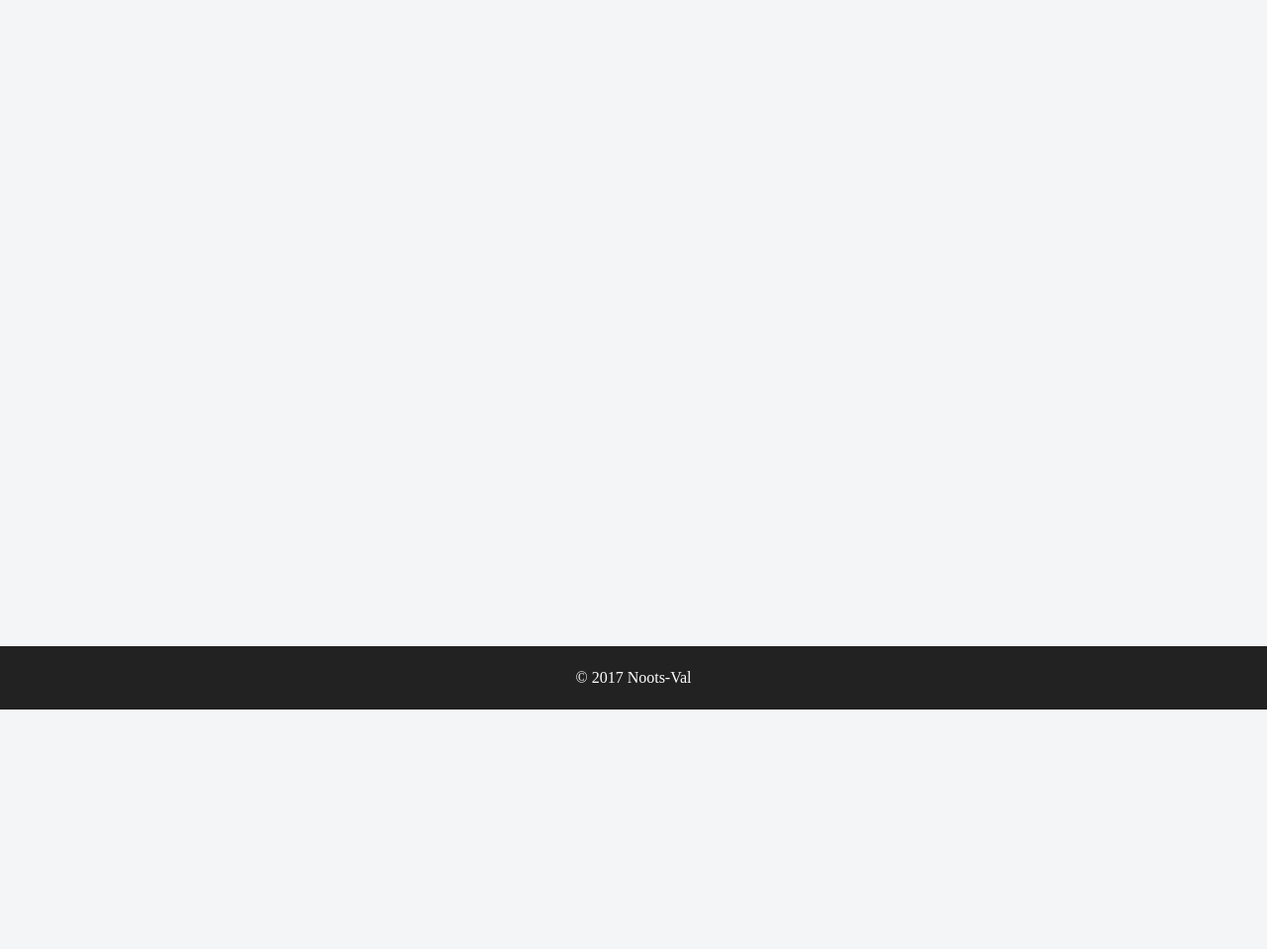
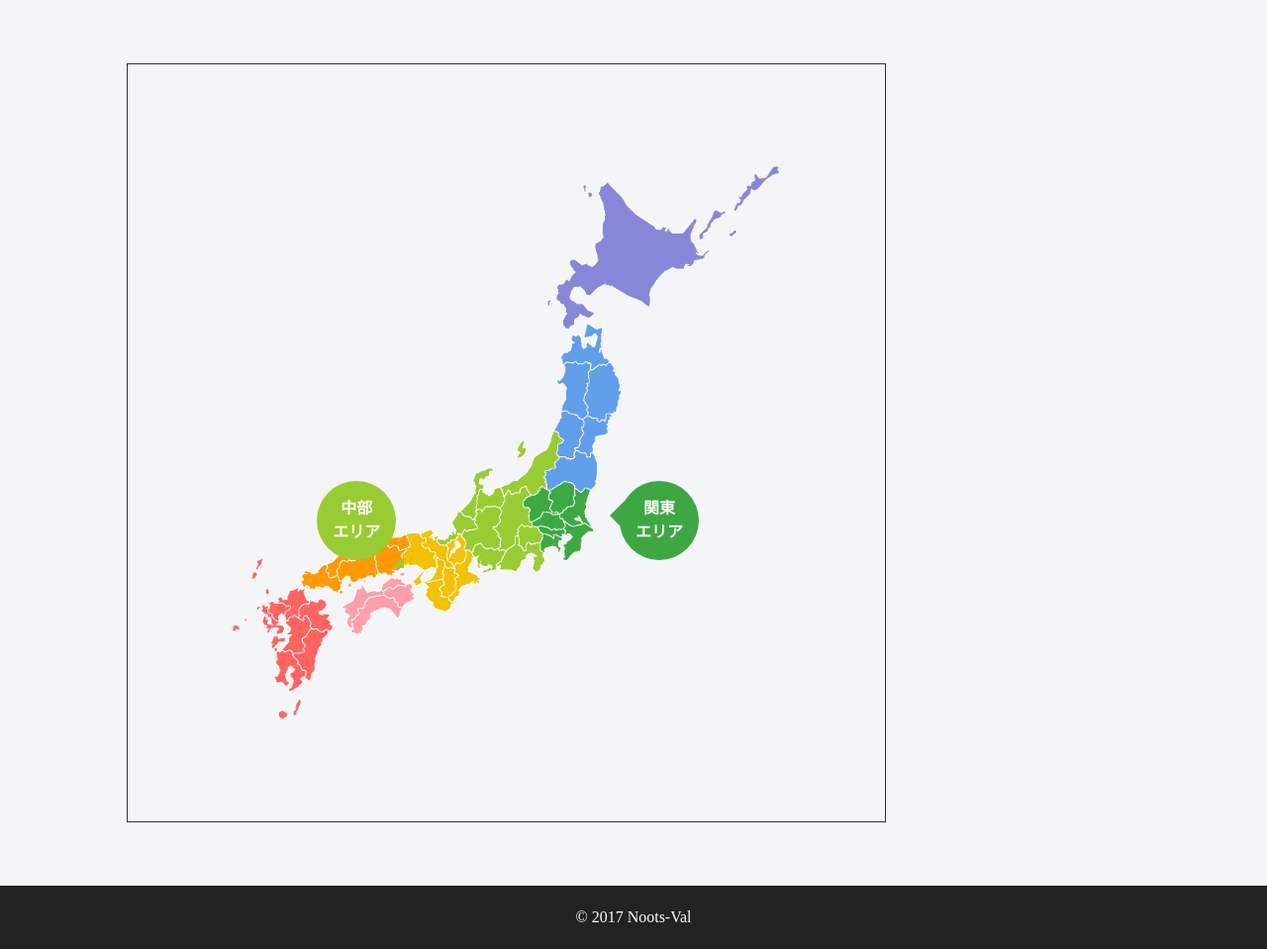
Before and after one commit to noots-val/Noots_Val, a Django app: template templates/portfolio/ec_index.html in a window 1280 px wide. Shown: the part 83-1042 px from the top of the page at 99% size. Before the commit the page ends 800 px from the top, so only its background shows below. Run offline with Django 3.2, Linux system fonts and the light colour scheme; the template is opened without the code that fills it, so the values that code supplies are empty.

Commit message:
ECサイトのトップページ作成中

```diff
--- /dev/null
+++ b/static/portfolio/css/ec_index.css
@@ -0,0 +1,74 @@
+@charset "UTF-8";
+
+/*===============================================
+画面の横幅が768px以上（パソコン用）
+===============================================*/
+
+@media screen and (min-width: 768px) {
+  /*-- 日本地図 --*/
+  .map_block {
+    position: relative;
+    width: 70vh;
+    height: 70vh;
+    padding: 10%;
+    border: solid 1px #333333;
+  }
+  .map_jpn {
+    width: 100%;
+  }
+  .base_balloon {
+    display: flex;
+    width: 10vh;
+    height: 10vh;
+    flex-flow: column;
+    justify-content: center;
+    align-items: center;
+    font-weight: bold;
+    border-radius: 50%;
+  }
+
+  .kanto_balloon {
+    position: absolute;
+    background-color: #3DA841;
+    color: #FFFFFF;
+    top: 55%;
+    left: 65%;
+  }
+  .kanto_balloon:before {
+    content: "";
+    position: absolute;
+    top: 25%;
+    left: -25px;
+    border: 15px solid transparent;
+    border-right: 15px solid #3DA841;
+    z-index: 0;
+  }
+
+  .chubu_balloon {
+    position: absolute;
+    background-color: #99CC33;
+    color: #FFFFFF;
+    top: 55%;
+    left: 25%;
+  }
+  .chubu_balloon:before {
+	content: "";
+	position: absolute;
+	top: 100%;
+	left: 100%;
+	border: 8px solid transparent;
+	border-left: 8px solid #99CC33;
+	z-index: 0;
+	-ms-transform: rotate(45deg);
+	-webkit-transform: rotate(45deg);
+	transform: rotate(45deg);
+  }
+
+
+/*===============================================
+画面の横幅が767pxまで（スマホ用）
+===============================================*/
+
+@media screen and (max-width: 767px) {
+  /*-- 日本地図 --*/
+}
--- a/templates/portfolio/ec_index.html
+++ b/templates/portfolio/ec_index.html
@@ -19,4 +19,10 @@
 {% endblock %}
 
 {% block contents %}
+<div class="map_block">
+    <img class="map_jpn" src="{% static 'portfolio/img/map.png' %}"/>
+    <div class="base_balloon kanto_balloon"><span>関東</span><span>エリア</span></div>
+    <div class="base_balloon chubu_balloon"><span>中部</span><span>エリア</span></div>
+</div>
+
 {% endblock %}
```
Also changed, not shown: static/portfolio/img/map.png.
